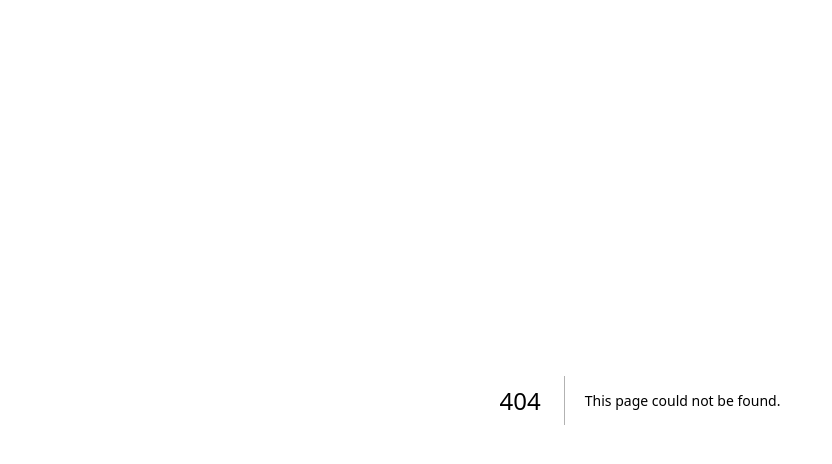
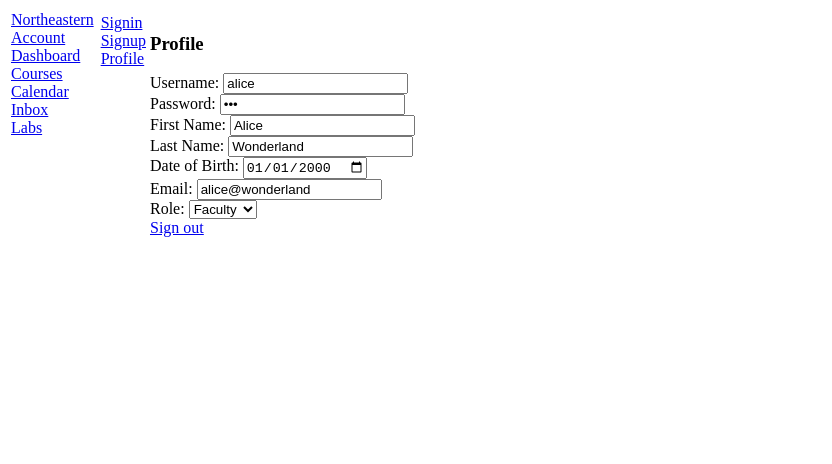
Before and after one commit to kushalkrishnappa/kambaz, a Next.js app: page /Account/Profile in a window 1280 px wide. Before the commit this address had no page. Shown: the top 464 px of the page, without its empty margins (0-832 px from the left). Built offline with nearby package versions, Linux system fonts and the light colour scheme.

Commit message:
added Account features

```diff
--- /dev/null
+++ b/app/(Kambaz)/Account/Navigation.tsx
@@ -0,0 +1,11 @@
+import Link from "next/link";
+
+export default function AccountNavigation() {
+  return (
+    <div id="wd-account-navigation">
+      <Link href="Signin"> Signin </Link> <br />
+      <Link href="Signup"> Signup </Link> <br />
+      <Link href="Profile"> Profile </Link> <br />
+    </div>
+  );
+}
--- /dev/null
+++ b/app/(Kambaz)/Account/Profile/page.tsx
@@ -0,0 +1,48 @@
+import Link from "next/link";
+
+export default function Profile() {
+  return (
+    <div id="wd-profile-screen">
+      <h3>Profile</h3>
+      <label htmlFor="wd-username">Username: </label>
+      <input
+        defaultValue="alice"
+        placeholder="username"
+        className="wd-username"
+      />
+      <br />
+      <label htmlFor="wd-password">Password: </label>
+      <input
+        defaultValue="123"
+        placeholder="password"
+        type="password"
+        className="wd-password"
+      />
+      <br />
+      <label htmlFor="wd-firstname">First Name: </label>
+      <input defaultValue="Alice" placeholder="First Name" id="wd-firstname" />
+      <br />
+      <label htmlFor="wd-lastname">Last Name: </label>
+      <input
+        defaultValue="Wonderland"
+        placeholder="Last Name"
+        id="wd-lastname"
+      />
+      <br />
+      <label htmlFor="wd-dob">Date of Birth: </label>
+      <input defaultValue="2000-01-01" type="date" id="wd-dob" />
+      <br />
+      <label htmlFor="wd-email">Email: </label>
+      <input defaultValue="alice@wonderland" type="email" id="wd-email" />
+      <br />
+      <label htmlFor="wd-role">Role: </label>
+      <select defaultValue="FACULTY" id="wd-role">
+        <option value="USER">User</option> <option value="ADMIN">Admin</option>
+        <option value="FACULTY">Faculty</option>{" "}
+        <option value="STUDENT">Student</option>
+      </select>
+      <br />
+      <Link href="Signin"> Sign out </Link>
+    </div>
+  );
+}
--- /dev/null
+++ b/app/(Kambaz)/Account/layout.tsx
@@ -0,0 +1,23 @@
+import { ReactNode } from "react";
+import AccountNavigation from "./Navigation";
+
+export default function AccountLayout({
+  children,
+}: Readonly<{ children: ReactNode }>) {
+  return (
+    <div id="wd-kambaz">
+      <table>
+        <tbody>
+          <tr>
+            <td valign="top">
+              <AccountNavigation />
+            </td>
+            <td valign="top" width="100%">
+              {children}
+            </td>
+          </tr>
+        </tbody>
+      </table>
+    </div>
+  );
+}
--- /dev/null
+++ b/app/(Kambaz)/Account/page.tsx
@@ -0,0 +1,5 @@
+import { redirect } from "next/dist/client/components/navigation";
+
+export default function AccountPage() {
+ redirect("/Account/Signin");
+}
```
Also changed, not shown: app/(Kambaz)/Account/Signin/page.tsx (added, +19 -0 lines), app/(Kambaz)/Account/Signup/page.tsx (added, +22 -0 lines).
